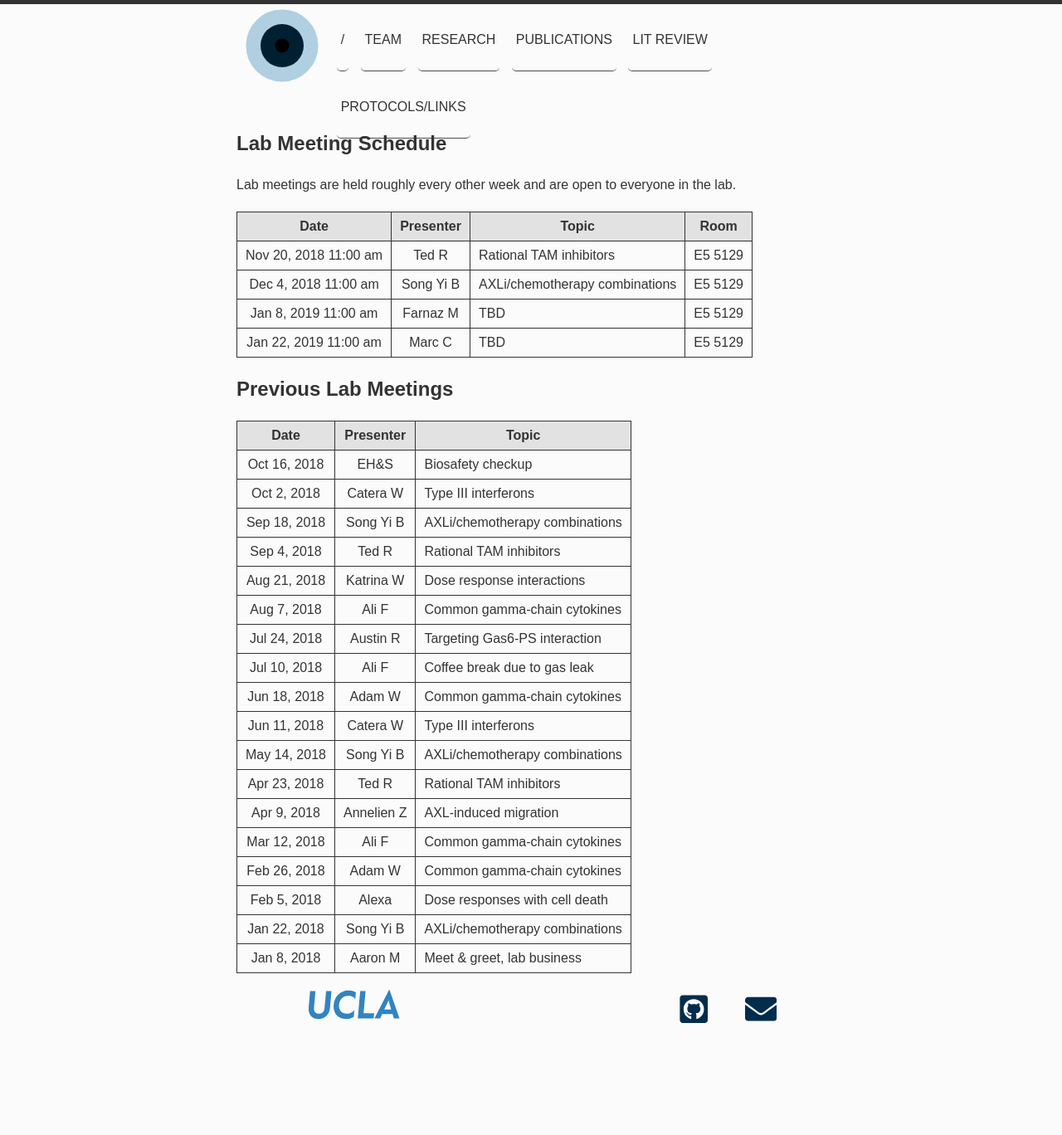
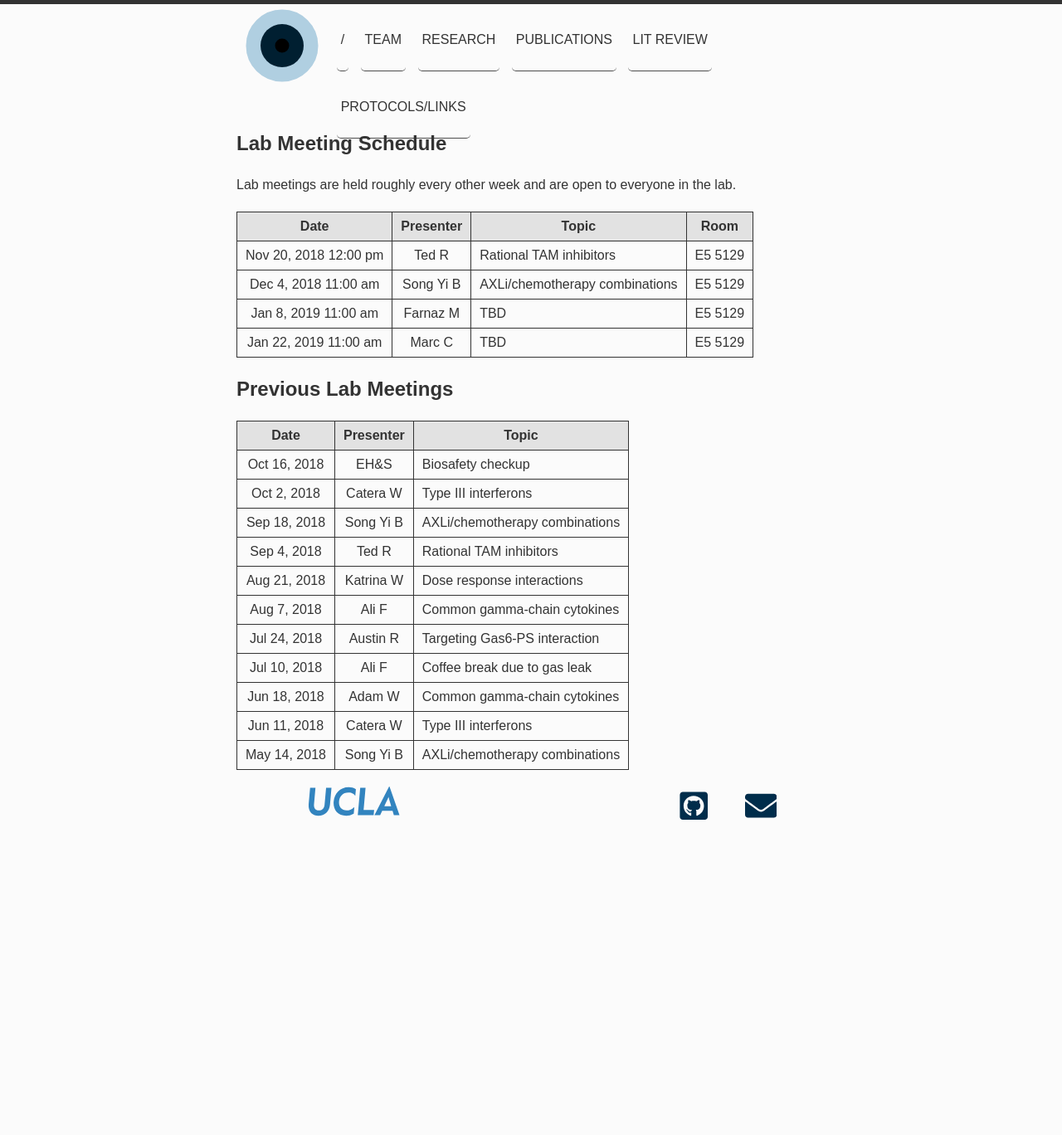
Before and after one commit to meyer-lab/asmlab.org, a Jekyll site: the page built from team/lab_meeting.md, in a window 1280 px wide. Shown: the whole page at 83% size. Built offline with Jekyll 4.4.1, drawn with Linux system fonts in a browser that asks for light colours; some web fonts are replaced; after the commit the page ends 1123 px from its top, so only the background shows below that.

Commit message:
Update meetings.yml

```diff
--- a/_data/meetings.yml
+++ b/_data/meetings.yml
@@ -1,37 +1,4 @@
-- date: 2018-01-08 9:00:00
-  presenter: Aaron M
-  topic: Meet & greet, lab business
-  room: E5 4129
 
-- date: 2018-01-22 9:00:00
-  presenter: Song Yi B
-  topic: AXLi/chemotherapy combinations
-  room: E5 4129
-
-- date: 2018-02-05 9:00:00
-  presenter: Alexa
-  topic: Dose responses with cell death
-  room: E5 4129
-
-- date: 2018-02-26 9:00:00
-  presenter: Adam W
-  topic: Common gamma-chain cytokines
-  room: E5 4129
-
-- date: 2018-03-12 9:00:00
-  presenter: Ali F
-  topic: Common gamma-chain cytokines
-  room: E5 4129
-
-- date: 2018-04-09 9:00:00
-  presenter: Annelien Z
-  topic: AXL-induced migration
-  room: E5 4129
-
-- date: 2018-04-23 9:00:00
-  presenter: Ted R
-  topic: Rational TAM inhibitors
-  room: E5 4129
 
 - date: 2018-05-14 9:00:00
   presenter: Song Yi B
@@ -93,7 +60,7 @@
 #  topic: TBD
 #  room: E5 5129
 #
-- date: 2018-11-20 11:00:00
+- date: 2018-11-20 12:00:00
   presenter: Ted R
   topic: Rational TAM inhibitors
   room: E5 5129
```
